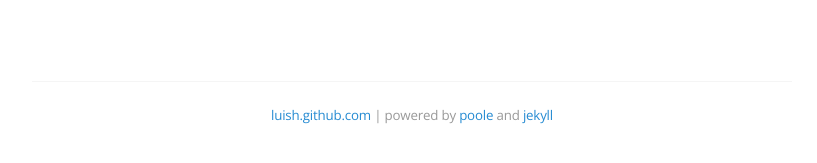
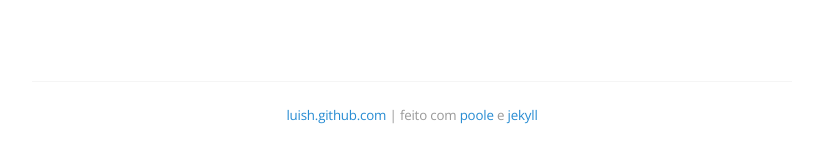
Before and after one commit to luish/luish.github.io, a Jekyll site: the page built from _posts/2014-05-02-the-hacker-way.md, in a window 1280 px wide. Shown: the part 1494-1657 px from the top of the page, without its empty margins (228-1045 px from the left). Built offline with Jekyll 4.4.1, drawn with Linux system fonts in a browser that asks for light colours; some web fonts are replaced; Markdown is read by kramdown in place of the engine named in the settings; comment, search, counter and statistics services are not loaded.

Commit message:
footer en -> pt-br

```diff
--- a/_includes/footer.html
+++ b/_includes/footer.html
@@ -1,5 +1,5 @@
 <div class="footer">
     <p>
-      <small><a href="http://luish.github.com">luish.github.com</a> | powered by <a href="https://github.com/poole/poole">poole</a> and <a href="http://jekyllrb.com/">jekyll</a></small>
+      <small><a href="http://luish.github.com">luish.github.com</a> | feito com <a href="https://github.com/poole/poole">poole</a> e <a href="http://jekyllrb.com/">jekyll</a></small>
     </p>
 </div>
```
